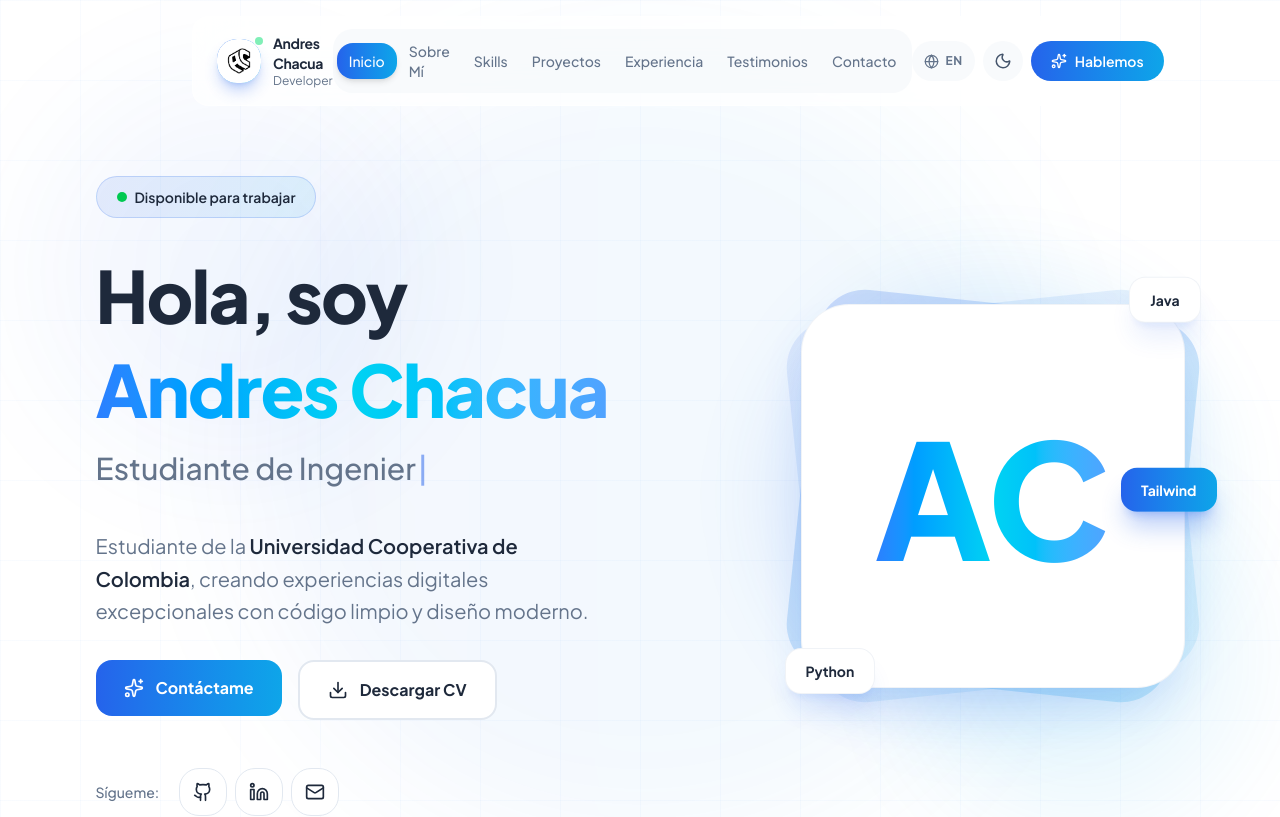
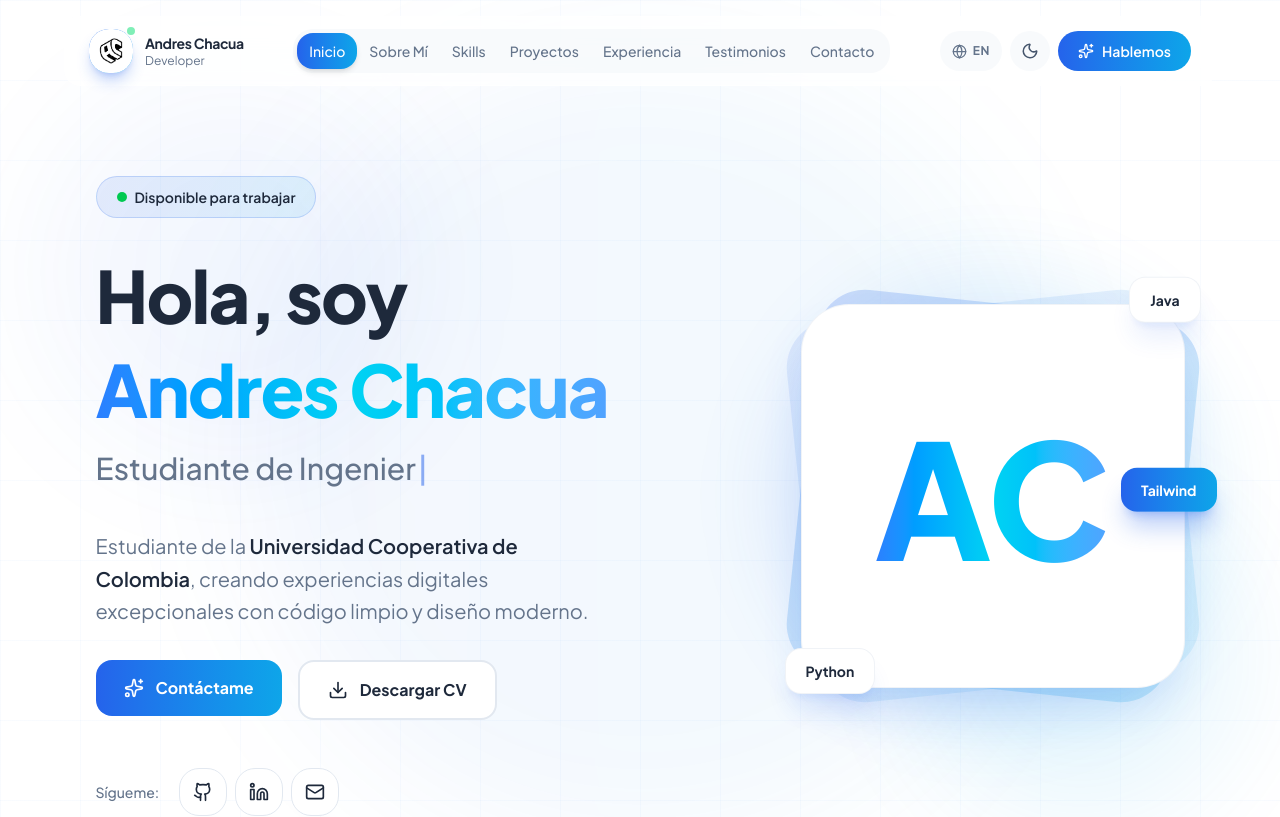
Before and after one commit to Andresittow/Portafolio, a Next.js app: page / in a window 1280 px wide. Shown: the top 817 px of the page. Built offline with nearby package versions, Linux system fonts and the light colour scheme.

Commit message:
Ajuste del ancho en el navbar

```diff
--- a/components/portfolio/navbar.tsx
+++ b/components/portfolio/navbar.tsx
@@ -59,7 +59,7 @@ export function Navbar() {
     <nav
       className={cn(
         "fixed top-4 left-1/2 -translate-x-1/2 z-50 transition-all duration-500",
-        scrolled ? "w-[95%] max-w-5xl" : "w-[90%] max-w-4xl"
+        scrolled ? "w-[95%] max-w-5xl" : "w-[90%] max-w-6xl"
       )}
     >
       <div className={cn(
```
